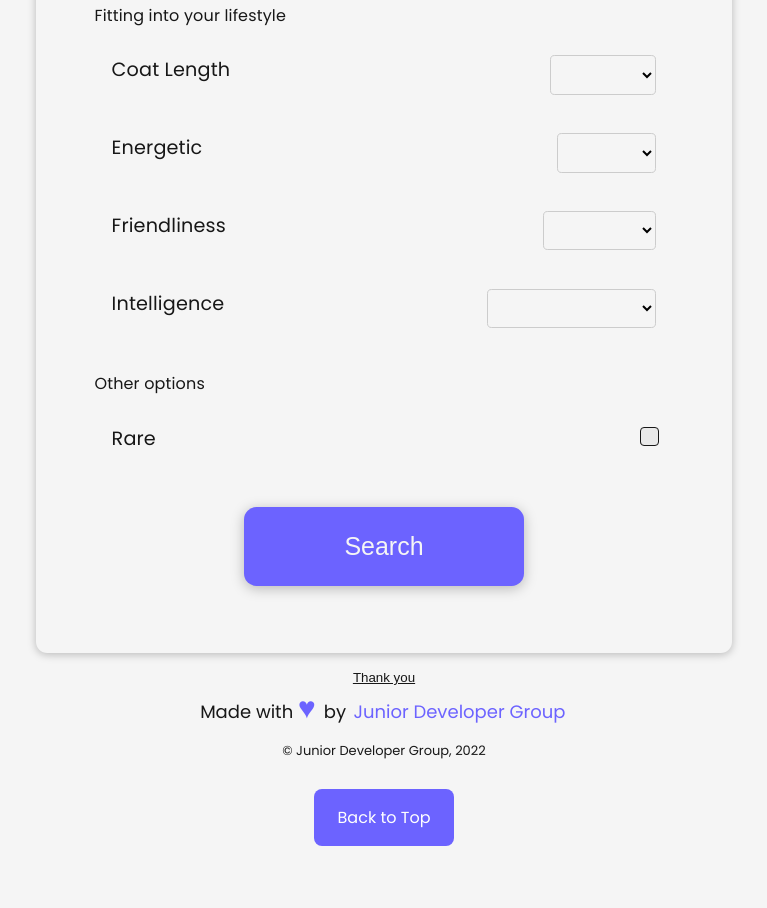
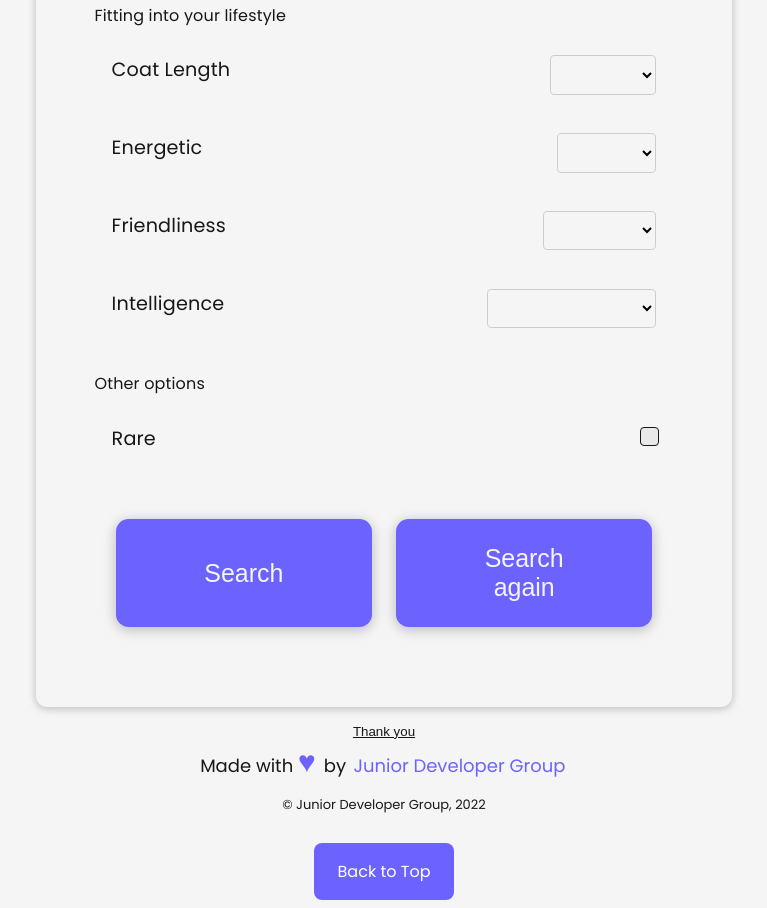
Before and after one commit to Junior-Developer-Group/cat-match, a plain HTML site: page index.html in a window 1280 px wide. Shown: the part 1201-2109 px from the top of the page, without its empty margins (256-1023 px from the left). Before the commit the page ends 2055 px from the top, so only its background shows below. Drawn offline with nearby package versions, Linux system fonts and the light colour scheme.

Commit message:
Add: Search again button for form

```diff
--- a/assets/styles/styles.css
+++ b/assets/styles/styles.css
@@ -188,6 +188,10 @@ input[type='checkbox']:checked:after {
   padding: 1em 3.5em;
   border-radius: 0.5em;
   transition-duration: 0.4s;
+}
+
+#form .submitButton > button {
+  margin: 0.5em;
 }
 
 #form button:hover {
--- a/index.html
+++ b/index.html
@@ -143,6 +143,7 @@
       </fieldset>
       <div class="submitButton">
         <button type="submit">Search</button>
+        <button type="submit">Search again</button>
       </div>
       <img
         class="loader"
```
